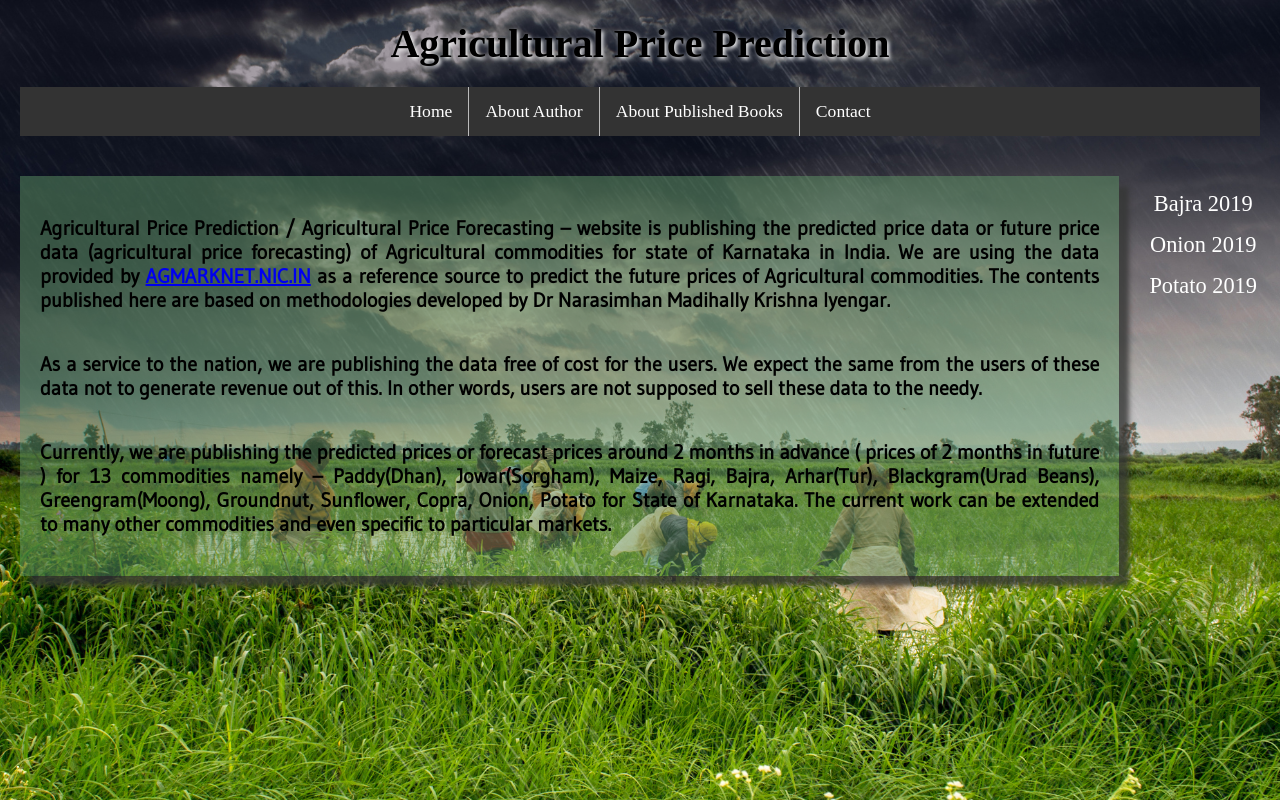
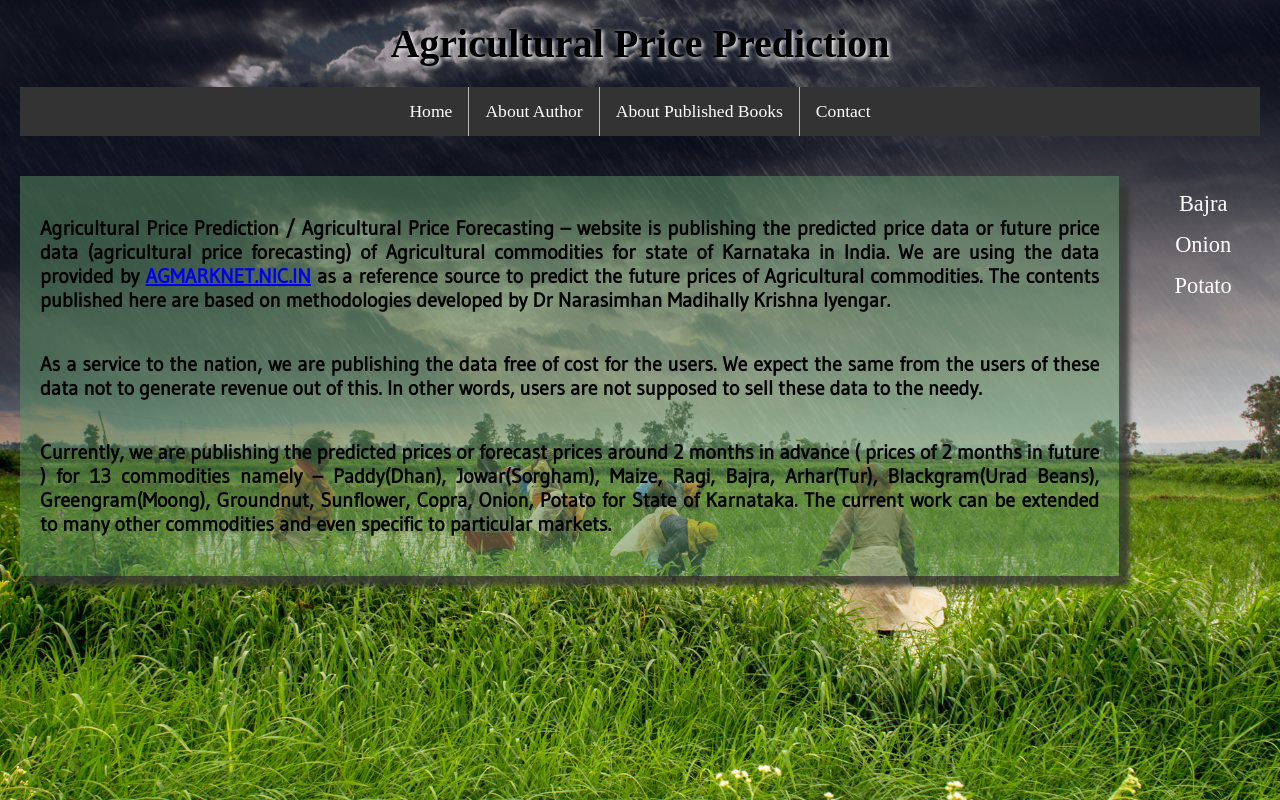
Before and after one commit to roopabdr/agri-price-prediction, a React (Create React App) app: page / in a window 1280 px wide. Built offline with nearby package versions, Linux system fonts and the light colour scheme; a web font is replaced by a local one.

Commit message:
made changes to sidebar menu text

```diff
--- a/src/pages/SidebarMenu/Sidebarmenu.js
+++ b/src/pages/SidebarMenu/Sidebarmenu.js
@@ -3,7 +3,7 @@ import './SidebarMenu.css';
 
 const SidebarMenu = (props) => {
 
-    let sidebar_menu_arr = ['Bajra 2019', 'Onion 2019', 'Potato 2019'];
+    let sidebar_menu_arr = ['Bajra', 'Onion', 'Potato'];
 
     return (
         <div>
```
